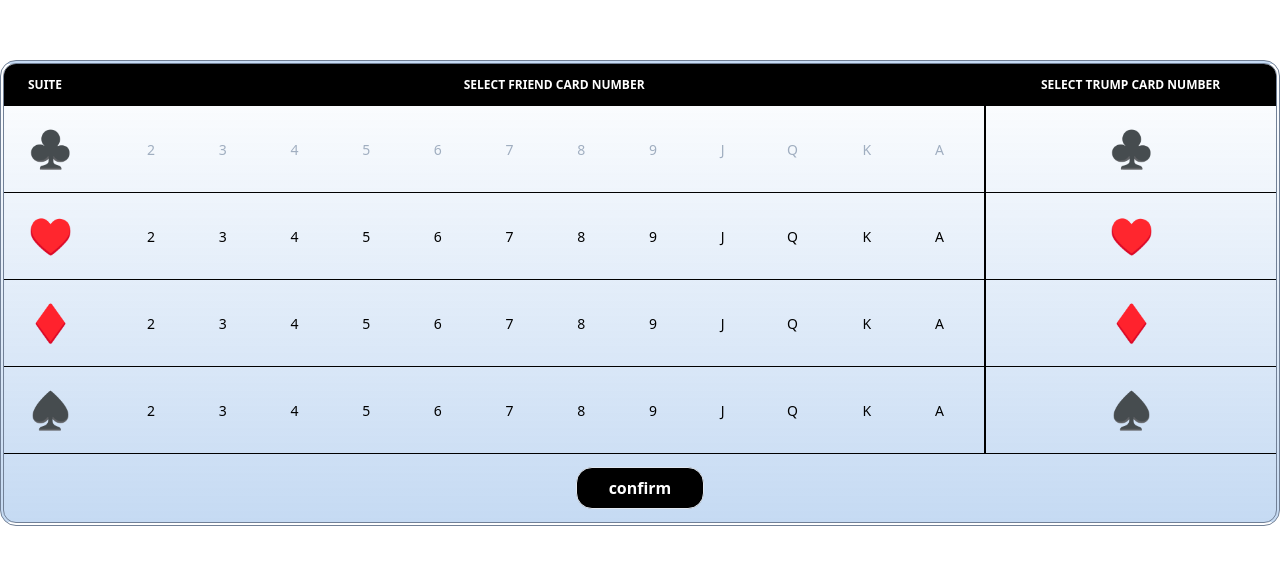
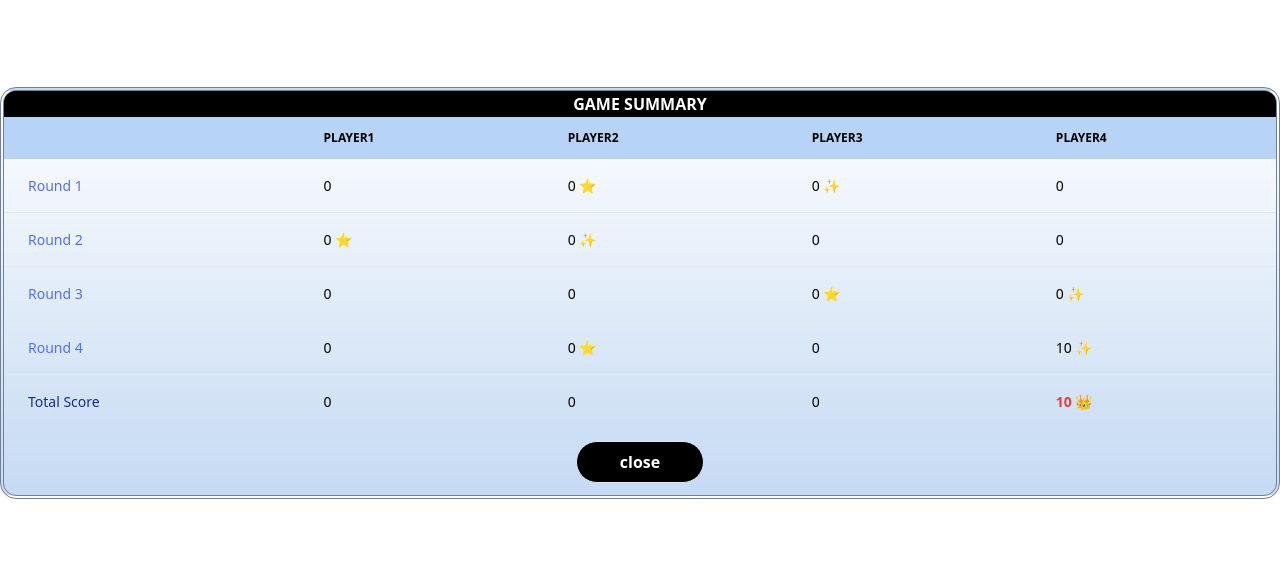
Before and after one commit to KimChanaDev/Friend-Card-Game_Senior-Project, a React (Vite) app in the folder FCG_front-end/: page / in a window 1280 px wide. Shown: the part 107-672 px from the top of the page. Built offline with nearby package versions, Linux system fonts and the light colour scheme.

Commit message:
style summary score v2

```diff
--- a/FCG_front-end/src/App.jsx
+++ b/FCG_front-end/src/App.jsx
@@ -1,7 +1,7 @@
 // import InGameInterface from "./interface/inGameInterface"
 // import BiddingInterface from "./interface/BiddingInterface"
 // import InLobby from "./interface/InLobby"
-// import SummaryScore from "./interface/SummaryScore"
+import SummaryScore from "./interface/SummaryScore"
 import SelectCard from "./interface/SelectCard"
 function App() {
   return (
@@ -9,8 +9,8 @@ function App() {
         {/* <BiddingInterface/> */}
         {/* <InGameInterface/> */}
         {/* <InLobby/> */}
-        {/* <SummaryScore/> */}
-        <SelectCard/>
+        <SummaryScore/>
+        {/* <SelectCard/> */}
 
     </>
 
--- a/FCG_front-end/src/interface/SummaryScore.css
+++ b/FCG_front-end/src/interface/SummaryScore.css
@@ -19,3 +19,18 @@
     margin-block-start: 1%;
     margin-block-end: 1%;
 }
+thead tr:nth-of-type(even) {
+
+  background: #B7D4F6;
+}
+.summary_table{
+
+  border-radius: 1rem;
+  background: linear-gradient(180deg, rgba(255, 255, 255, 0.18) 0%, rgba(117, 167, 226, 0.42) 100%), #FFF;
+}
+tbody th{
+  color: #576FEC;
+}
+tbody tr:last-of-type th {
+  color: #192B8A;
+}
--- a/FCG_front-end/src/interface/SummaryScore.jsx
+++ b/FCG_front-end/src/interface/SummaryScore.jsx
@@ -4,8 +4,13 @@ function SummaryScore() {
         <>
             <div class="relative overflow-x-auto summary_table border-double border-4 border-gray-600">
                 <table class="w-full text-sm text-left text-dark dark:text-gray-400">
-                    <thead class="text-xs text-gray-700 uppercase bg-gray-50 dark:bg-gray-700 dark:text-gray-400">
-                        <tr>
+                    <thead class="text-xs  uppercase ">
+                        <tr >
+                            <th colSpan={5} className='text-center text-white bg-black text-base'>
+                                Game Summary
+                            </th>
+                        </tr>
+                        <tr className='text-black'>
                             <th scope="col" class="px-6 py-3">
 
                             </th>
@@ -24,8 +29,8 @@ function SummaryScore() {
                         </tr>
                     </thead>
                     <tbody>
-                        <tr class="bg-white border-b dark:bg-gray-800 dark:border-gray-700">
-                            <th scope="row" class="px-6 py-4 font-medium text-gray-900 whitespace-nowrap dark:text-white">
+                        <tr class="border-b dark:bg-gray-800 dark:border-gray-700">
+                            <th scope="row" class="px-6 py-4 font-medium  whitespace-nowrap dark:text-white">
                                 Round 1
                             </th>
                             <td class="px-6 py-4">
@@ -35,21 +40,21 @@ function SummaryScore() {
                                 0 ⭐
                             </td>
                             <td class="px-6 py-4">
-                                0 ⭐
+                                0 ✨
                             </td>
                             <td class="px-6 py-4">
                                 0
                             </td>
                         </tr>
-                        <tr class="bg-white  dark:bg-gray-800 border-b dark:border-gray-700">
-                            <th scope="row" class="px-6 py-4 font-medium text-gray-900 whitespace-nowrap dark:text-white">
+                        <tr class=" dark:bg-gray-800 border-b dark:border-gray-700">
+                            <th scope="row" class="px-6 py-4 font-medium  whitespace-nowrap dark:text-white">
                             Round 2
                             </th>
                             <td class="px-6 py-4">
                                 0 ⭐
                             </td>
                             <td class="px-6 py-4">
-                                0 ⭐
+                                0 ✨
                             </td>
                             <td class="px-6 py-4">
                                 0
@@ -58,8 +63,8 @@ function SummaryScore() {
                                 0
                             </td>
                         </tr>
-                        <tr class="bg-white dark:bg-gray-800 border-b dark:border-gray-700">
-                            <th scope="row" class="px-6 py-4 font-medium text-gray-900 whitespace-nowrap dark:text-white">
+                        <tr class=" dark:bg-gray-800 border-b dark:border-gray-700">
+                            <th scope="row" class="px-6 py-4 font-medium  whitespace-nowrap dark:text-white">
                             Round 3
                             </th>
                             <td class="px-6 py-4">
@@ -72,11 +77,11 @@ function SummaryScore() {
                                 0 ⭐
                             </td>
                             <td class="px-6 py-4">
-                                0 ⭐
+                                0 ✨
                             </td>
                         </tr>
-                        <tr class="bg-white dark:bg-gray-800 border-b dark:border-gray-700">
-                            <th scope="row" class="px-6 py-4 font-medium text-gray-900 whitespace-nowrap dark:text-white">
+                        <tr class="dark:bg-gray-800 border-b dark:border-gray-700">
+                            <th scope="row" class="px-6 py-4 font-medium  whitespace-nowrap dark:text-white">
                             Round 4
                             </th>
                             <td class="px-6 py-4">
@@ -89,11 +94,11 @@ function SummaryScore() {
                                 0
                             </td>
                             <td class="px-6 py-4">
-                                10 ⭐
+                                10 ✨
                             </td>
                         </tr>
-                        <tr class="bg-white dark:bg-gray-800">
-                            <th scope="row" class="px-6 py-4 font-medium text-green-500 whitespace-nowrap dark:text-white">
+                        <tr class=" dark:bg-gray-800">
+                            <th scope="row" class="px-6 py-4 font-medium  whitespace-nowrap dark:text-white">
                                 Total Score
                             </th>
                             <td class="px-6 py-4">
@@ -105,13 +110,13 @@ function SummaryScore() {
                             <td class="px-6 py-4">
                                 0
                             </td>
-                            <td class="px-6 py-4 text-red-800 font-bold">
+                            <td class="px-6 py-4 text-red-600 font-bold">
                                 10 👑
                             </td>
                         </tr>
                     </tbody>
                 </table>
-                <button class=" close_button bg-green-500 hover:bg-green-700 text-white font-bold py-2 px-4 border border-green-700 rounded">
+                <button class=" close_button bg-black  text-white font-bold py-2 px-4 border rounded-3xl">
   close
 </button>
             </div>
```
